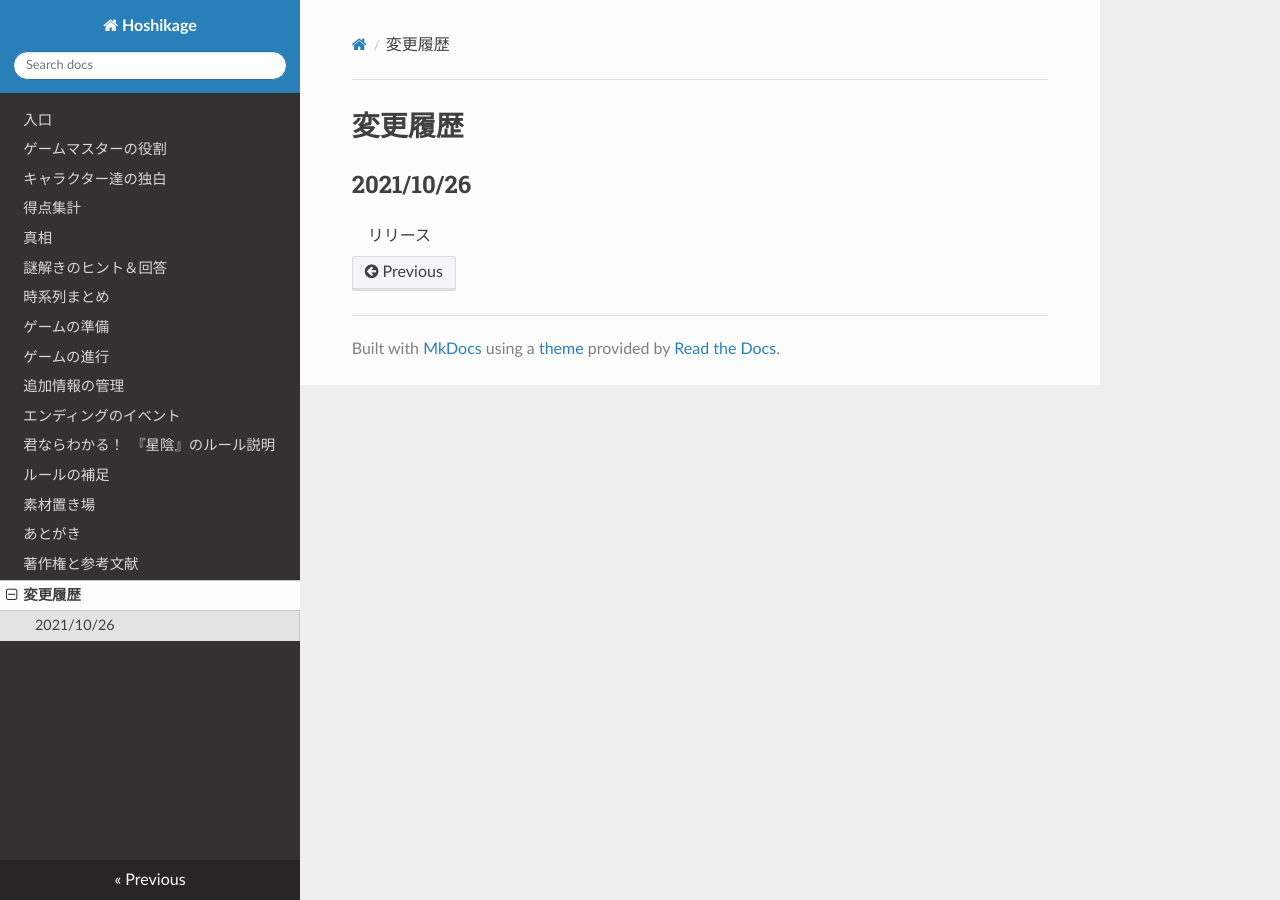
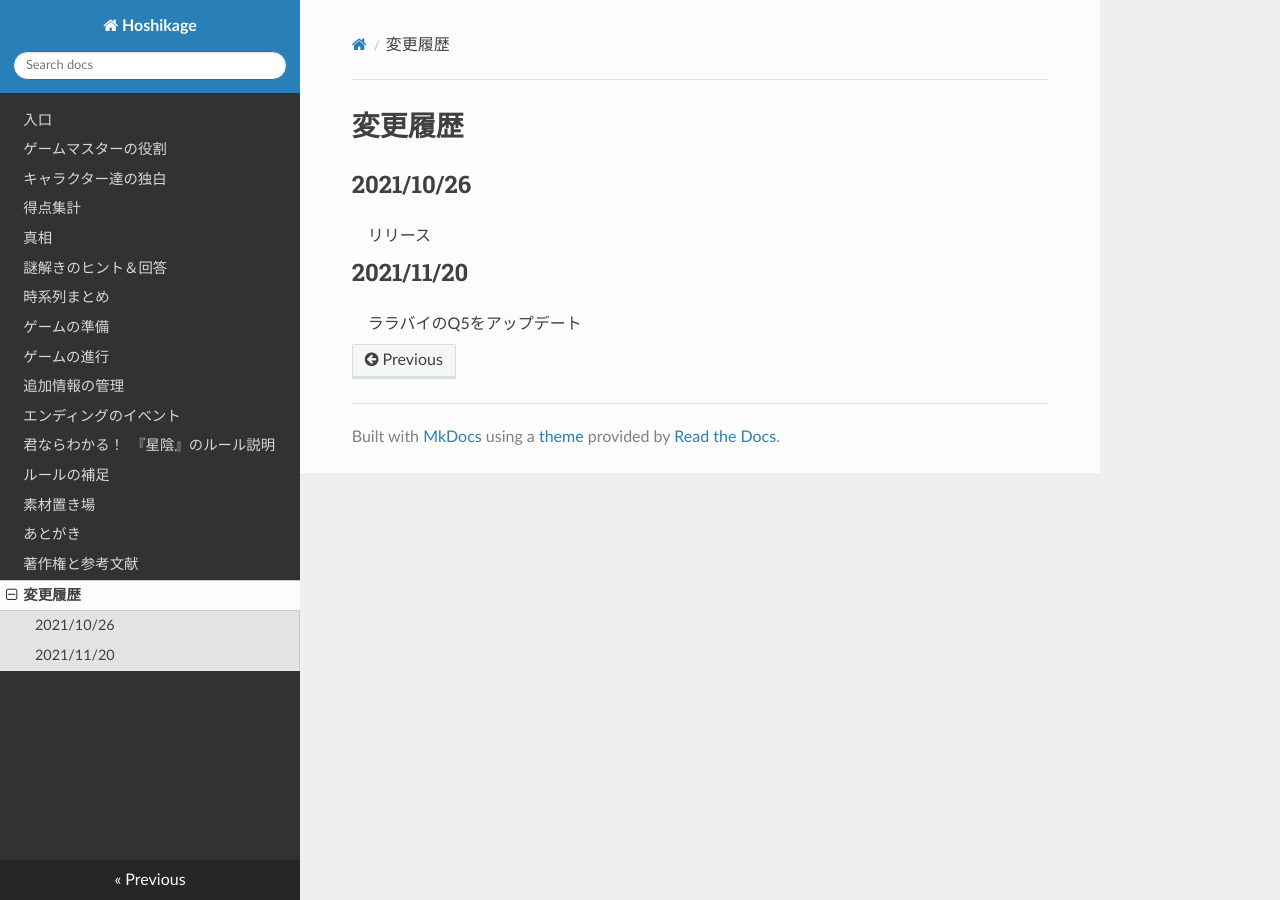
Before and after one commit to KTakahiro1729/Hoshikage, an MkDocs documentation site: the page built from docs/ChangeLog.md, in a window 1280 px wide. Built offline with MkDocs 1.6.1, drawn with Linux system fonts in a browser that asks for light colours; nearby versions of some CDN libraries.

Commit message:
add update info

```diff
--- a/docs/ChangeLog.md
+++ b/docs/ChangeLog.md
@@ -1,3 +1,6 @@
 # 変更履歴
 ## 2021/10/26
 リリース
+
+## 2021/11/20
+ララバイのQ5をアップデート
```
